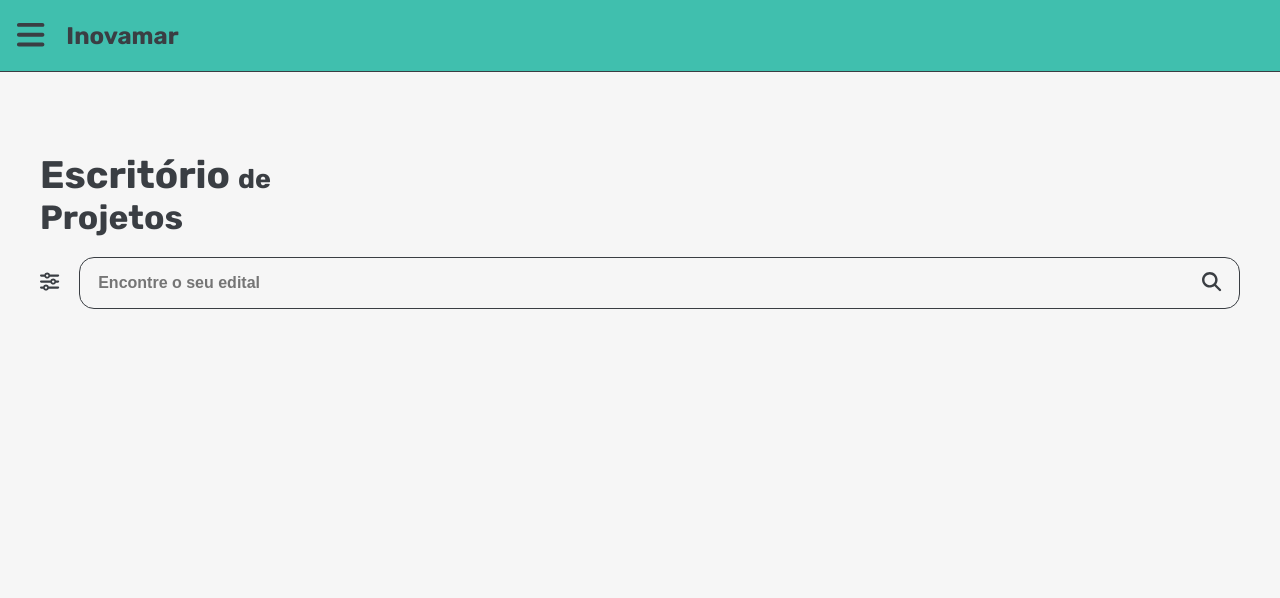
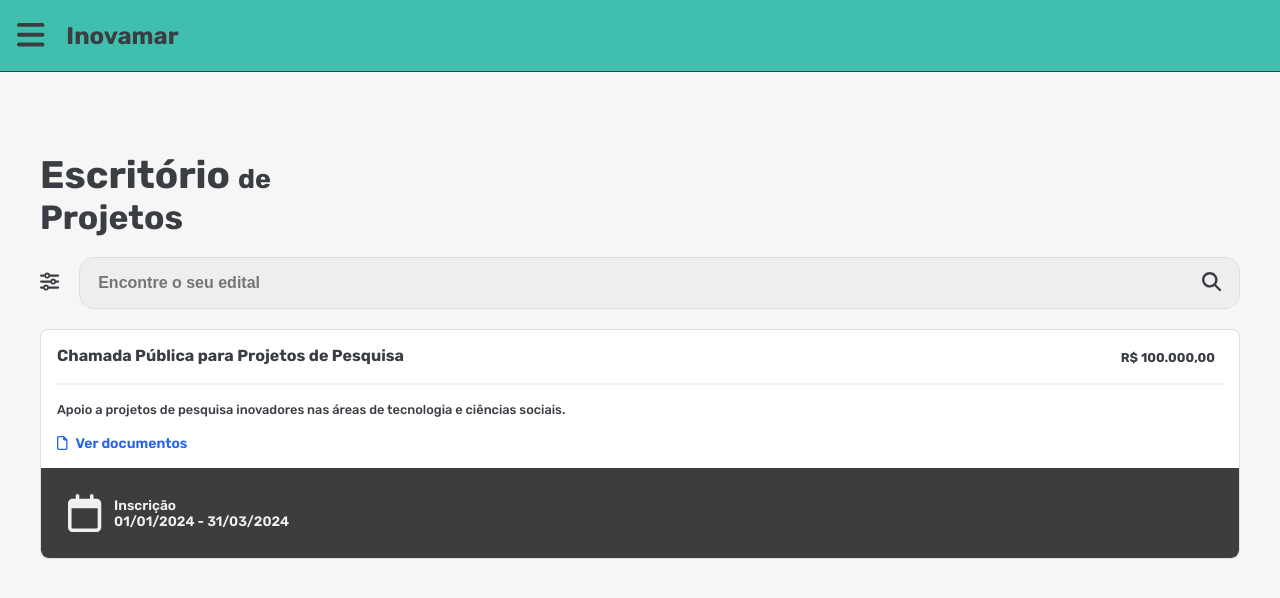
Before and after one commit to mitugui/escritorio-de-projetos, a React (Vite) app: page / in a window 1280 px wide. Shown: the top 598 px of the page. Built offline with nearby package versions, Linux system fonts and the light colour scheme.

Commit message:
feat: add Card layout with internal components and styles as a visual template

```diff
--- a/src/GlobalStyle.css
+++ b/src/GlobalStyle.css
@@ -22,4 +22,12 @@ html, body, #root {
   --color-gray-secondary: #eeeeee;
   --background-color-primary: #c4c4c426;
   --height-header: 9vh;
+
+
+  --color-primary-blue: #2563eb;
+  --color-primary-blue-hover: #1d4ed8;
+
+  --color-light-gray: #f0f0f0;
+  --color-medium-gray: #ddd;
+  --color-shadow-hover: rgba(0, 0, 0, 0.08);
 }
--- /dev/null
+++ b/src/components/Card/Card.css
@@ -0,0 +1,24 @@
+.card {
+  background-color: #fff;
+  border-radius: 8px;
+  border: 1px solid var(--color-medium-gray);
+  transition: box-shadow 0.3s ease;
+  width: 100%;
+
+  display: flex;
+  flex-direction: column;
+  justify-content: space-between;
+  overflow: hidden;
+}
+
+.card:hover {
+  box-shadow: 0 4px 10px var(--color-shadow-hover);
+}
+
+.card-main-content {
+  display: flex;
+  flex-direction: column;
+  gap: 1rem;
+  min-width: 0;
+  padding: 1rem;
+}
--- /dev/null
+++ b/src/components/Card/CardDescription/CardDescription.css
@@ -0,0 +1,49 @@
+.card-description {
+  color: var(--dark-gray-text);
+  font-weight: 500;
+  font-size: 0.8rem;
+  line-height: 1.4;
+}
+
+.card-bottom {
+  display: flex;
+  justify-content: space-between;
+  align-items: center;
+}
+
+.card-links {
+  display: flex;
+  flex-direction: column;
+  gap: 0.5rem;
+}
+
+.card-link {
+  display: inline-flex;
+  align-items: center;
+  gap: 0.5rem;
+  color: var(--color-primary-blue);
+  font-size: 0.875rem;
+  text-decoration: none;
+  font-weight: 600;
+}
+
+.card-link:hover {
+  text-decoration: underline;
+  color: var(--color-primary-blue-hover);
+}
+
+.info-item {
+  display: flex;
+  align-items: center;
+  gap: 0.5rem;
+}
+
+.info-item img {
+  width: 4rem;
+}
+
+.logo {
+  width: 50px;
+  height: auto;
+  margin-right: 0.5rem;
+}
--- /dev/null
+++ b/src/components/Card/CardDescription/index.tsx
@@ -0,0 +1,48 @@
+import { FontAwesomeIcon } from '@fortawesome/react-fontawesome'
+import { faFile } from '@fortawesome/free-regular-svg-icons';
+import './CardDescription.css'
+
+type Props = {
+    description?: string;
+    source?: string;
+}
+
+const CardDescription = ({description, source}: Props) => {
+    return (
+        <>
+            {description && (
+                <p className="card-description">{description}</p>
+            )}
+            <div className='card-bottom'>
+                <div className="card-links">
+                    <a href="#" className="card-link">
+                        <FontAwesomeIcon icon={faFile} />
+                        Ver documentos
+                    </a>
+                </div>
+                {source && (
+                    <>
+                        {/* <div className="info-item">
+                            {source === 'fundacao_araucaria' && (
+                                <img
+                                    src="https://www.seti.pr.gov.br/sites/default/arquivos_restritos/files/imagem/2023-09/logofa.jpg"
+                                    alt="Logo Fundação Araucária"
+                                    className="logo"
+                                />
+                            )}
+                            {source === 'cnpq' && (
+                                <img
+                                    src="https://portais.univasf.edu.br/nupecc/menu-lateral/pesquisas/construcoes-historicas-petrolina-pe/agradecimentos/logo-cnpq-nupecc.jpg/@@images/image.jpeg"
+                                    alt="Logo CNPq"
+                                    className="logo"
+                                />
+                            )}
+                        </div> */}
+                    </>
+                )}
+            </div>
+        </>
+    )
+}
+
+export default CardDescription;
--- /dev/null
+++ b/src/components/Card/CardHeader/CardHeader.css
@@ -0,0 +1,36 @@
+
+.card-header {
+  position: relative;
+  display: flex;
+  align-items: start;
+  justify-content: space-between;
+  padding-bottom: 1rem;
+}
+
+.card-header::after {
+  content: '';
+  position: absolute;
+  bottom: 0;
+  left: 0;
+  right: 0;
+  height: 0.13rem;
+  background-color: var(--color-light-gray);
+}
+
+.card-title {
+  font-weight: bold;
+  font-size: 1em;
+
+  color: var(--dark-gray-text);
+  flex: 1;
+}
+
+.badge {
+  background-color: var(--light-gray);
+  padding: 0.25rem 0.5rem;
+  border-radius: 0.375rem;
+  font-size: 0.8rem;
+  font-weight: bold;
+  white-space: nowrap;
+  flex-shrink: 0;
+}
--- /dev/null
+++ b/src/components/Card/CardHeader/index.tsx
@@ -0,0 +1,24 @@
+import './CardHeader.css'
+
+type Props = {
+    source?: string;
+    title?: string;
+    initial_funding?: string;
+}
+
+const CardHeader = ({ title, initial_funding }: Props) => {
+    return (
+        <div className="card-header">
+            <div>
+                {title && (
+                    <h3 className="card-title">{title}</h3>
+                )}
+            </div>
+            {initial_funding && (
+                <span className="badge">{initial_funding}</span>
+            )}
+        </div>
+    );
+};
+
+export default CardHeader;
--- /dev/null
+++ b/src/components/Card/CardHighlight/CardHighlight.css
@@ -0,0 +1,48 @@
+
+
+.card-aside {
+  background-color: #3d3d3d;
+  border-radius: 0 0 8px 8px;
+  padding: 1rem;
+  width: 100%;
+
+  display: flex;
+  flex-direction: column;
+  justify-content: center;
+  align-items: center;
+  text-align: center;
+
+  border-left: 1px solid var(--color-gray-primary);
+}
+
+.aside-info-item {
+  display: flex;
+  align-items: center;
+  width: 100%;
+  gap: 0.8rem;
+  font-size: 0.95rem;
+  color: var(--light-gray);
+  padding: 10px;
+}
+
+.aside-info-item div {
+  font-weight: 600;
+  font-size: 0.9em;
+  display: flex;
+  flex-direction: column;
+  align-items: start;
+}
+
+.aside-info-item svg {
+  font-size: 2.5em;
+  color: var(--color-light-gray);
+}
+
+.aside-info-item span {
+  color: var(--color-light-gray);
+}
+
+.aside-info-item {
+  font-weight: 600;
+  color: var(--color-light-gray);
+}
--- /dev/null
+++ b/src/components/Card/CardHighlight/index.tsx
@@ -0,0 +1,32 @@
+import { FontAwesomeIcon } from '@fortawesome/react-fontawesome'
+import { faCalendar } from '@fortawesome/free-regular-svg-icons'
+import './CardHighlight.css'
+
+type CardHighlightProps = {
+    inscription?: string
+}
+
+const CardHighlight = ({inscription}: CardHighlightProps) => {
+    return (
+        <div className='card-aside'>
+            {
+                inscription ? (
+                    <div className="aside-info-item">
+                        <FontAwesomeIcon icon={faCalendar} />
+                        <div>
+                            <span>Inscrição</span>
+                            {inscription}
+                        </div>
+                    </div>
+                ) : (
+                    <div className="aside-info-item">
+                        <FontAwesomeIcon icon={faCalendar} />
+                        <span>Data de inscrição não informada</span>
+                    </div>
+                )
+            }
+        </div>
+    )
+}
+
+export default CardHighlight
--- /dev/null
+++ b/src/components/Card/index.tsx
@@ -0,0 +1,52 @@
+import './Card.css'
+import CardHeader from './CardHeader'
+import CardDescription from './CardDescription'
+import CardHighlight from './CardHighlight';
+// import { useState } from 'react';
+
+type Link = {
+  link: string;
+  title?: string;
+};
+
+type Chamada = {
+  title?: string;
+  description?: string;
+  inscription?: string;
+  initial_funding?: string;
+  source?: string;
+  links?: Link[];
+};
+
+type Props = {
+  chamada: Chamada;
+};
+
+// const [linksModal, setLinksModal] = useState<boolean>(false);
+
+// const toggleLinksModal = () => {
+//   setLinksModal(!linksModal);
+// }
+
+const ChamadaCard = ({ chamada }: Props) => {
+  return (
+    <div className="card">
+      <div className="card-main-content">
+        <CardHeader
+          source={chamada.source}
+          title={chamada.title}
+          initial_funding={chamada.initial_funding}
+        />
+        <CardDescription
+          description={chamada.description}
+          source={chamada.source}
+        />
+      </div>
+      <CardHighlight
+        inscription={chamada.inscription}
+      />
+    </div>
+  );
+};
+
+export default ChamadaCard;
--- a/src/components/SearchBar/SearchBar.css
+++ b/src/components/SearchBar/SearchBar.css
@@ -18,13 +18,17 @@
   flex: 1;
   border-radius: 1;
   border-radius: 15px;
-  border: 1px solid var(--color-gray-primary)
+  border: 1px solid var(--color-medium-gray);
+}
+
+.input-group:focus-within {
+  border-color: var(--color-gray-primary);
 }
 
 .search-input, .search-button {
   height: 50px;
   font-size: 1em;
-  background-color: transparent;
+  background-color: var(--background-color-primary);
   border: none;
   margin: 0;
 }
--- a/src/pages/Home/index.tsx
+++ b/src/pages/Home/index.tsx
@@ -1,5 +1,6 @@
 import SectionTitle from '../../components/SectionTitle'
 import SearchBar from '../../components/SearchBar'
+import Card from '../../components/Card'
 import './Home.css'
 
 const Home = () => {
@@ -11,6 +12,19 @@ const Home = () => {
         line2='Projetos'
       />
       <SearchBar placeholder='Encontre o seu edital'/>
+      <Card
+        chamada={{
+          title: 'Chamada Pública para Projetos de Pesquisa',
+          description: 'Apoio a projetos de pesquisa inovadores nas áreas de tecnologia e ciências sociais.',
+          inscription: '01/01/2024 - 31/03/2024',
+          initial_funding: 'R$ 100.000,00',
+          source: 'fundacao_araucaria',
+          links: [
+            { link: '#', title: 'Ver documentos' },
+            { link: '#', title: 'Mais informações' }
+          ]
+        }}
+      />
     </div>
   )
 }
```
